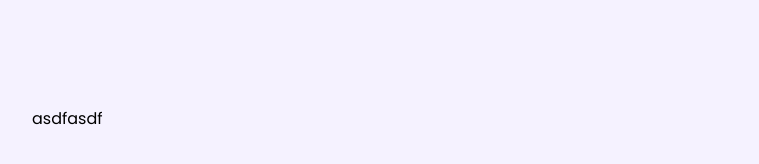
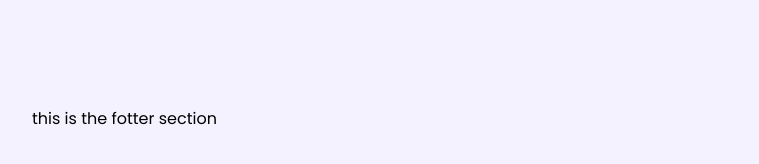
Before and after one commit to Amjad-722/jon-rush-proflio, a React (Create React App) app: page / in a window 1280 px wide. Shown: the part 778-942 px from the top of the page, without its empty margins (200-959 px from the left). Built offline with nearby package versions, Linux system fonts and the light colour scheme.

Commit message:
addde new section

```diff
--- a/src/App.js
+++ b/src/App.js
@@ -28,7 +28,7 @@ function App() {
       </Section>
 
       <Section className={"mt-20"} xl>
-        <div className=" p-10">asdfasdf</div>
+        <div className=" p-10">this is the fotter section</div>
       </Section>
       <CreateProfile />
     </main>
```
